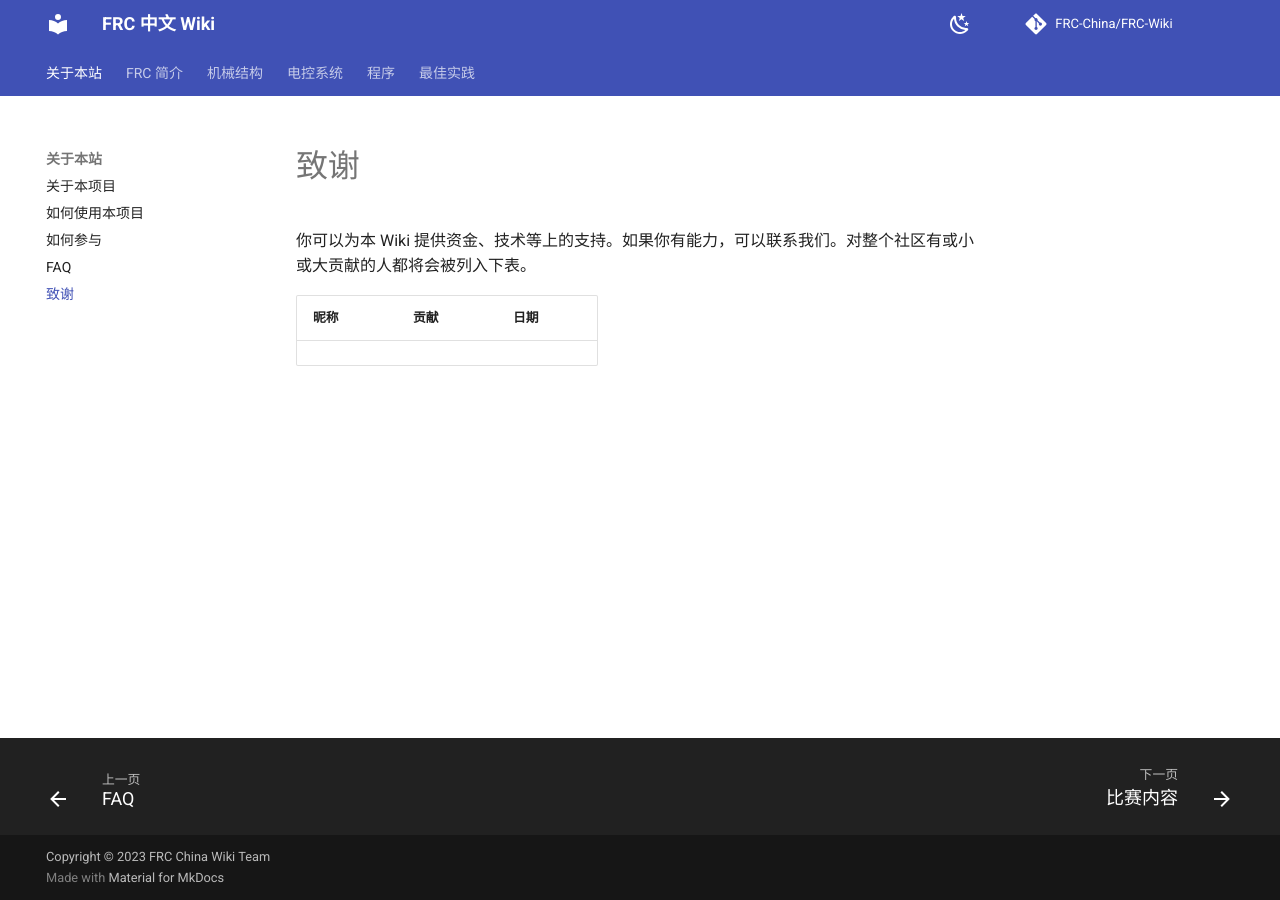
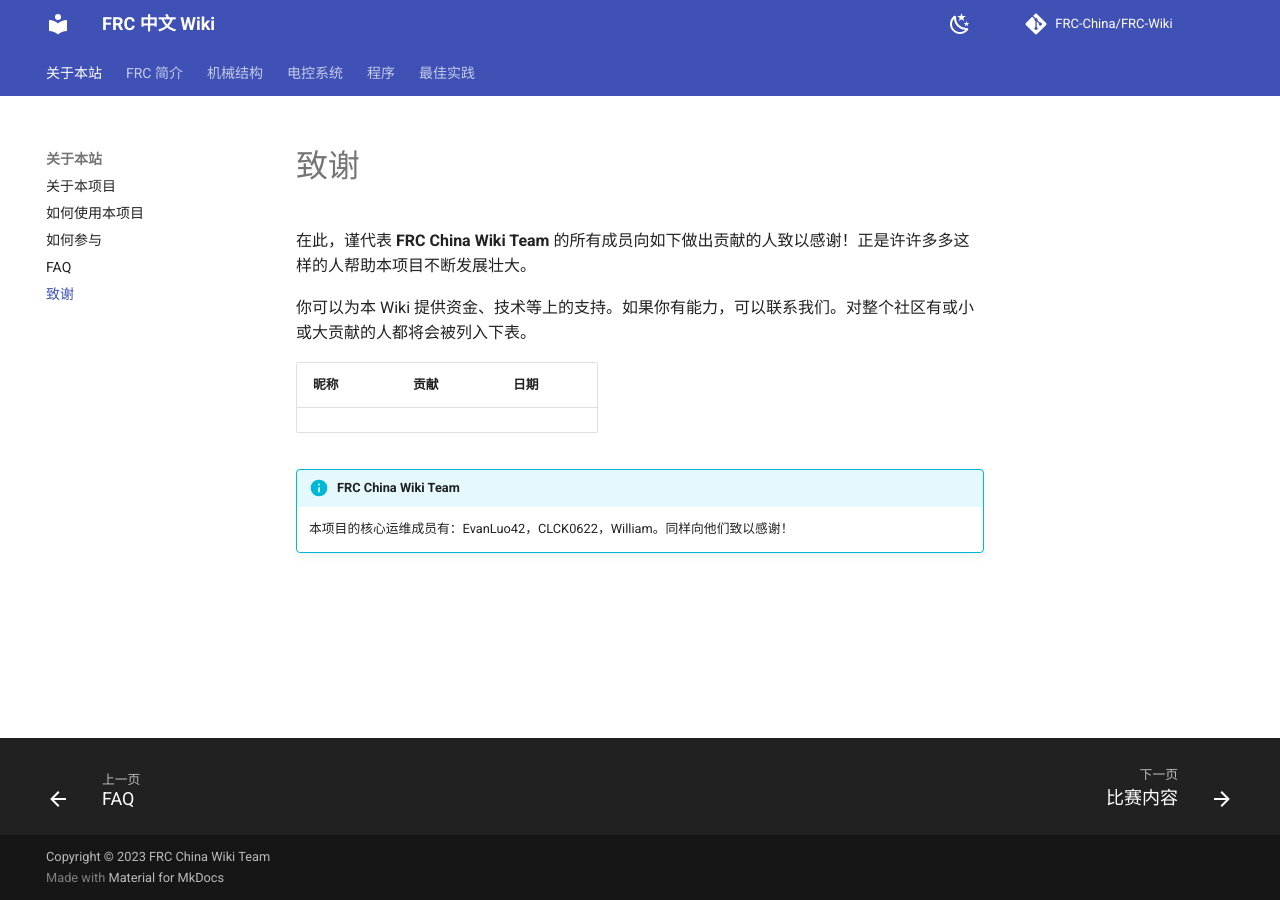
Before and after one commit to FRC-China/FRC-Wiki, an MkDocs documentation site: the page built from docs/start/acknowledgement.md, in a window 1280 px wide. Built offline with MkDocs 1.6.1 and Material for MkDocs 9.7.7, drawn with Linux system fonts in a browser that asks for light colours; comment, search, counter and statistics services are not loaded.

Commit message:
feat(start/acknowledgement): add credit

```diff
--- a/docs/start/acknowledgement.md
+++ b/docs/start/acknowledgement.md
@@ -1,6 +1,11 @@
 # 致谢
+
+在此，谨代表 **FRC China Wiki Team** 的所有成员向如下做出贡献的人致以感谢！正是许许多多这样的人帮助本项目不断发展壮大。
 
 你可以为本 Wiki 提供资金、技术等上的支持。如果你有能力，可以联系我们。对整个社区有或小或大贡献的人都将会被列入下表。
 
 | 昵称  | 贡献  | 日期  |
 |-----|-----|-----|
+
+!!! info annotate "FRC China Wiki Team"
+    本项目的核心运维成员有：EvanLuo42，CLCK0622，William。同样向他们致以感谢！
```
